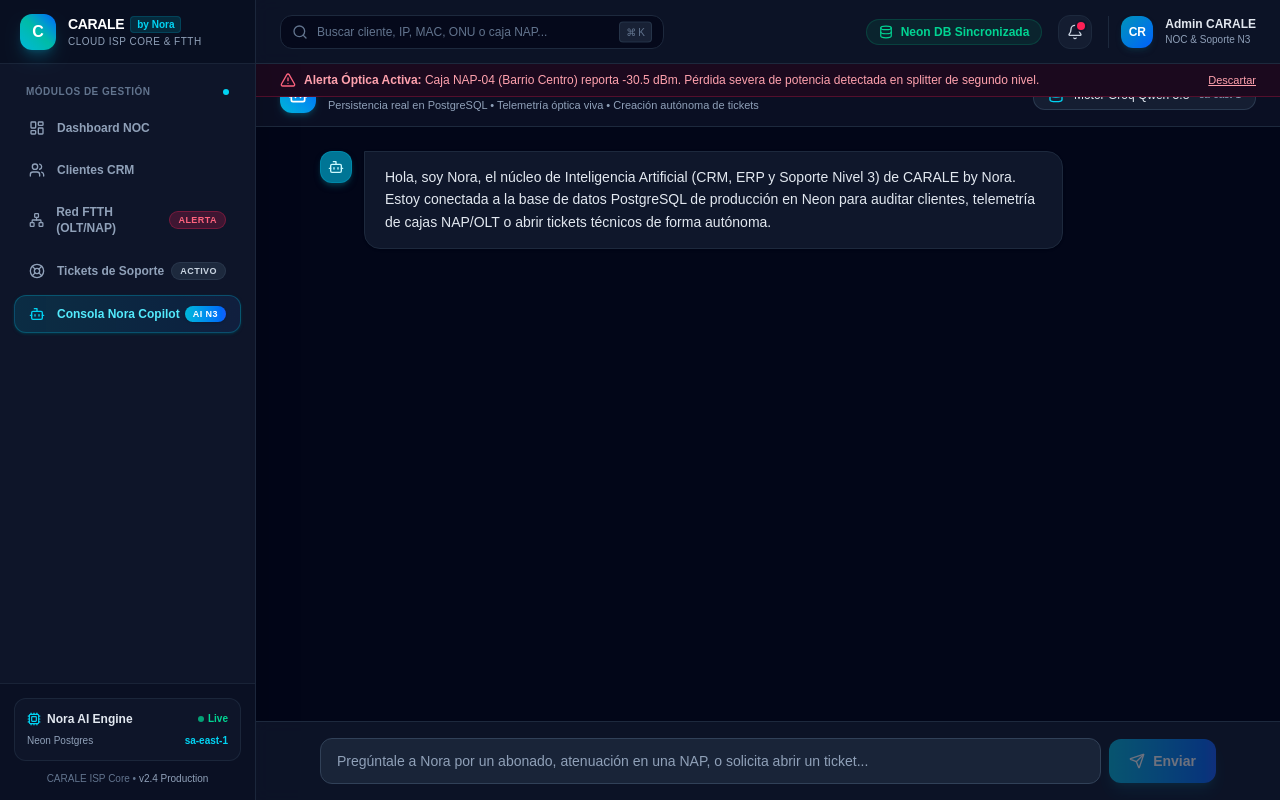
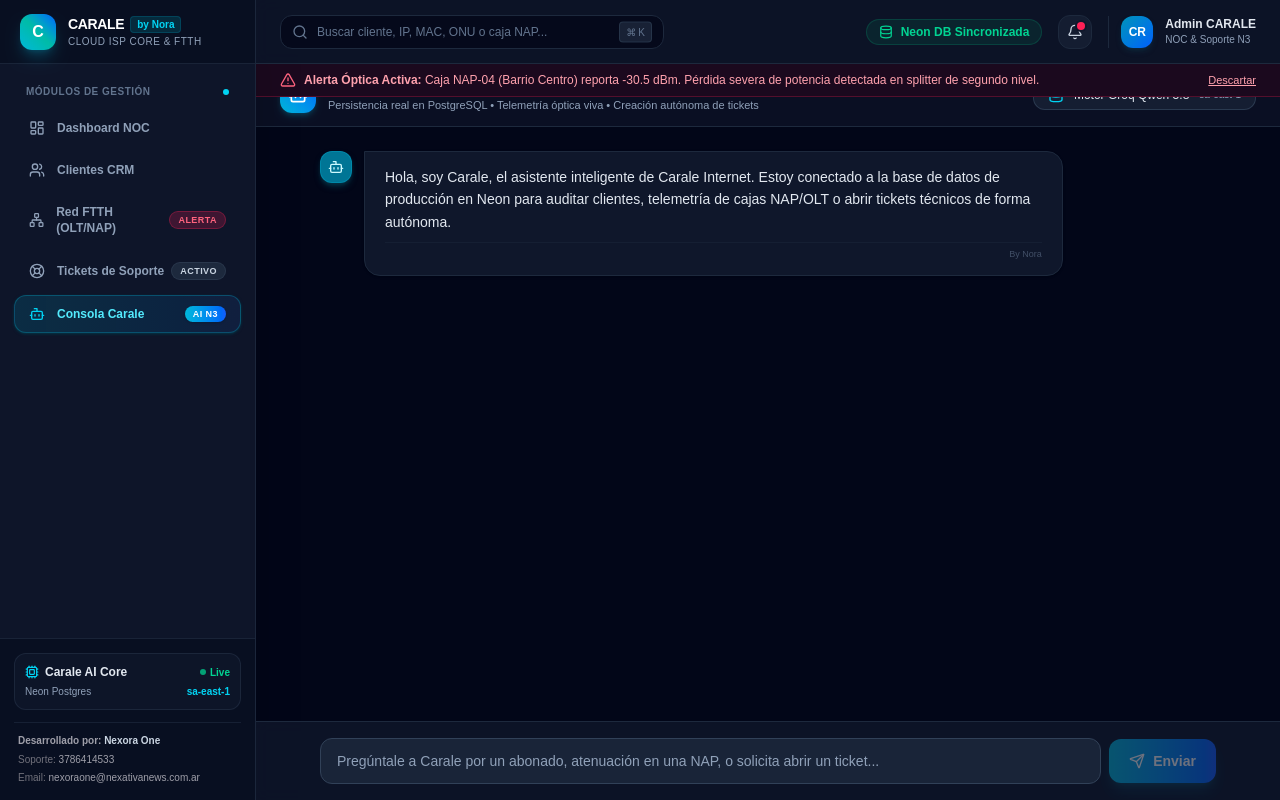
Before and after one commit to nexoravisual0-a11y/nora-isp, a Next.js app: page /nora in a window 1280 px wide. Built offline with nearby package versions, Linux system fonts and the light colour scheme.

Commit message:
feat(branding): actualizar identidad a Carale, firma oficial Nexora One y depuracion de chatwoot

```diff
--- a/src/app/api/chat/route.ts
+++ b/src/app/api/chat/route.ts
@@ -102,7 +102,7 @@ async function ejecutarCrearTicket(args: {
 }) {
   const randomSuffix = Math.floor(100 + Math.random() * 900);
   const ticketId = `TCK-${randomSuffix}`;
-  const timestampDesc = "Hace un instante (Nora IA)";
+  const timestampDesc = "Hace un instante (Carale IA)";
 
   await sql`
     INSERT INTO tickets (id, cliente, asunto, prioridad, estado, creado)
@@ -447,7 +447,7 @@ export async function POST(req: NextRequest) {
 
     const errorMessage = error instanceof Error ? error.message : "Error interno del servidor";
     return NextResponse.json(
-      { error: `Fallo en el procesamiento de Nora IA: ${errorMessage}`, code: "INTERNAL" },
+      { error: `Fallo en el procesamiento de Carale IA: ${errorMessage}`, code: "INTERNAL" },
       { status: 500 }
     );
   }
--- a/src/app/api/webhooks/whatsapp/route.ts
+++ b/src/app/api/webhooks/whatsapp/route.ts
@@ -317,7 +317,7 @@ export async function POST(req: NextRequest) {
           } catch (aiErr) {
             console.error("[WHATSAPP AI INFERENCE ERROR]:", aiErr);
             replyText =
-              "Hola, te habla Nora de CARALE ISP. En este momento estamos experimentando una breve intermitencia en el sistema de autogestión. Nuestro equipo de guardia técnica ha recibido tu notificación y se pondrá en contacto a la brevedad.";
+              "Hola, te habla Carale, el asistente inteligente de Carale Internet. En este momento estamos experimentando una breve intermitencia en el sistema de autogestión. Nuestro equipo de guardia técnica ha recibido tu notificación y se pondrá en contacto a la brevedad.";
           }
 
           // 4. Misión 3: Enviar mensaje saliente a WhatsApp mediante Graph API
--- a/src/app/clientes/page.tsx
+++ b/src/app/clientes/page.tsx
@@ -72,7 +72,7 @@ export default function ClientesPage() {
             className="flex items-center gap-2 px-3.5 py-2 rounded-xl bg-slate-800 hover:bg-slate-700 border border-slate-700 text-cyan-300 text-xs font-semibold transition"
           >
             <Bot className="h-4 w-4" />
-            <span>Consultar CRM con Nora</span>
+            <span>Consultar CRM con Carale</span>
           </Link>
           <button className="flex items-center gap-2 px-4 py-2 rounded-xl bg-cyan-600 hover:bg-cyan-500 text-white text-xs font-semibold shadow-md transition">
             <Plus className="h-4 w-4" />
@@ -219,11 +219,11 @@ export default function ClientesPage() {
                     <td className="py-3.5 px-4 text-right">
                       <Link
                         href={`/nora?prompt=${encodeURIComponent(
-                          `Analiza el estado del cliente ${cliente.nombre} (${cliente.id}), con plan ${cliente.plan}, estado ${cliente.estadoPppoe}, facturación ${cliente.estadoFacturacion} y potencia óptica ${cliente.potenciaDbm} dBm.`
+                          `Carale, analiza el estado del cliente ${cliente.nombre} (${cliente.id}), con plan ${cliente.plan}, estado ${cliente.estadoPppoe}, facturación ${cliente.estadoFacturacion} y potencia óptica ${cliente.potenciaDbm} dBm.`
                         )}`}
                         className="px-2.5 py-1 rounded-lg border border-slate-700 bg-slate-800 text-[11px] text-cyan-300 hover:border-cyan-500/40 transition"
                       >
-                        Auditar con Nora
+                        Auditar con Carale
                       </Link>
                     </td>
                   </tr>
--- a/src/app/nodos/page.tsx
+++ b/src/app/nodos/page.tsx
@@ -62,7 +62,7 @@ export default function NodosPage() {
             className="flex items-center gap-2 px-4 py-2 rounded-xl bg-gradient-to-r from-cyan-500 to-blue-600 hover:from-cyan-400 hover:to-blue-500 text-white text-xs font-semibold shadow-md transition"
           >
             <Bot className="h-4 w-4" />
-            <span>Diagnosticar Red con Nora</span>
+            <span>Diagnosticar Red con Carale</span>
           </Link>
         </div>
       </div>
@@ -187,11 +187,11 @@ export default function NodosPage() {
                 <div className="mt-4 pt-3 border-t border-slate-800/60 flex justify-end">
                   <Link
                     href={`/nora?prompt=${encodeURIComponent(
-                      `Nora, necesito que analices el nodo ${nodo.nombre} (${nodo.id}) con potencia ${potencia} dBm en ${nodo.ubicacion}. Estado actual: ${nodo.estado}. Proporciona recomendaciones para el técnico de campo.`
+                      `Carale, necesito que analices el nodo ${nodo.nombre} (${nodo.id}) con potencia ${potencia} dBm en ${nodo.ubicacion}. Estado actual: ${nodo.estado}. Proporciona recomendaciones para el técnico de campo.`
                     )}`}
                     className="text-xs font-semibold text-cyan-400 hover:text-cyan-300 flex items-center gap-1 transition"
                   >
-                    <span>Pedir reporte a Nora Nivel 3</span>
+                    <span>Pedir reporte a Carale Nivel 3</span>
                     <Zap className="h-3 w-3" />
                   </Link>
                 </div>
--- a/src/app/nora/page.tsx
+++ b/src/app/nora/page.tsx
@@ -36,7 +36,7 @@ interface Message {
   technicalPayload?: TechnicalPayload | null;
 }
 
-function NoraChatInner() {
+function CaraleChatInner() {
   const searchParams = useSearchParams();
   const initialPrompt = searchParams.get("prompt");
 
@@ -44,7 +44,7 @@ function NoraChatInner() {
     {
       role: "assistant",
       content:
-        "Hola, soy Nora, el núcleo de Inteligencia Artificial (CRM, ERP y Soporte Nivel 3) de CARALE by Nora. Estoy conectada a la base de datos PostgreSQL de producción en Neon para auditar clientes, telemetría de cajas NAP/OLT o abrir tickets técnicos de forma autónoma.",
+        "Hola, soy Carale, el asistente inteligente de Carale Internet. Estoy conectado a la base de datos de producción en Neon para auditar clientes, telemetría de cajas NAP/OLT o abrir tickets técnicos de forma autónoma.",
     },
   ]);
   const [input, setInput] = useState("");
@@ -94,7 +94,7 @@ function NoraChatInner() {
       const data = await response.json();
 
       if (!response.ok) {
-        throw new Error(data?.error || "Error al comunicarse con Nora IA.");
+        throw new Error(data?.error || "Error al comunicarse con Carale IA.");
       }
 
       if (data.content) {
@@ -110,7 +110,7 @@ function NoraChatInner() {
         throw new Error("Respuesta vacía del motor de IA.");
       }
     } catch (err: unknown) {
-      console.error("[NORA_CHAT_ERROR]:", err);
+      console.error("[CARALE_CHAT_ERROR]:", err);
       const msg = err instanceof Error ? err.message : "Error inesperado de comunicación.";
       setErrorMsg(msg);
     } finally {
@@ -120,7 +120,7 @@ function NoraChatInner() {
 
   return (
     <div className="flex h-[calc(100vh-4rem)] flex-col bg-slate-950 font-sans">
-      {/* Barra Superior de Control de Nora */}
+      {/* Barra Superior de Control de Carale */}
       <div className="border-b border-slate-800 bg-slate-900/60 px-6 py-3 flex flex-wrap items-center justify-between gap-4 shrink-0">
         <div className="flex items-center gap-3">
           <div className="flex h-9 w-9 items-center justify-center rounded-xl bg-gradient-to-tr from-cyan-500 to-blue-600 font-bold text-white shadow-md shadow-cyan-500/20">
@@ -128,7 +128,7 @@ function NoraChatInner() {
           </div>
           <div>
             <div className="flex items-center gap-2">
-              <h1 className="text-sm font-semibold text-white">Consola Nora (Nivel 3 FTTH & ERP)</h1>
+              <h1 className="text-sm font-semibold text-white">Carale (Nivel 3 FTTH & ERP)</h1>
               <span className="flex items-center gap-1 text-[10px] font-semibold text-emerald-400 bg-emerald-500/10 px-2 py-0.5 rounded-full border border-emerald-500/20">
                 <span className="h-1.5 w-1.5 rounded-full bg-emerald-400 animate-pulse" /> Neon DB Conectado
               </span>
@@ -176,7 +176,16 @@ function NoraChatInner() {
                         : "bg-slate-900 border border-slate-800 text-slate-200 rounded-tl-none whitespace-pre-wrap"
                     }`}
                   >
-                    {msg.content}
+                    <div>{msg.content}</div>
+
+                    {/* Div minúsculo en la parte inferior derecha con "By Nora" */}
+                    {!isUser && (
+                      <div className="flex justify-end mt-2 pt-1 border-t border-slate-800/50">
+                        <span className="text-[9px] text-slate-500 select-none font-medium opacity-60">
+                          By Nora
+                        </span>
+                      </div>
+                    )}
                   </div>
 
                   {/* Tarjeta Embebida (technicalPayload) */}
@@ -254,7 +263,7 @@ function NoraChatInner() {
                   <span className="h-2 w-2 rounded-full bg-cyan-400 animate-pulse [animation-delay:200ms]" />
                   <span className="h-2 w-2 rounded-full bg-cyan-400 animate-pulse [animation-delay:400ms]" />
                   <span className="ml-2 text-xs text-slate-300 font-medium">
-                    Nora está consultando la telemetría en Neon Postgres y razonando la solución...
+                    Carale está consultando la telemetría en Neon Postgres y razonando la solución...
                   </span>
                 </div>
               </div>
@@ -280,7 +289,7 @@ function NoraChatInner() {
             value={input}
             onChange={(e) => setInput(e.target.value)}
             disabled={isLoading}
-            placeholder="Pregúntale a Nora por un abonado, atenuación en una NAP, o solicita abrir un ticket..."
+            placeholder="Pregúntale a Carale por un abonado, atenuación en una NAP, o solicita abrir un ticket..."
             className="flex-1 rounded-xl border border-slate-700 bg-slate-800/80 px-4 py-3 text-sm text-slate-100 placeholder-slate-400 focus:border-cyan-500 focus:outline-none focus:ring-1 focus:ring-cyan-500 disabled:opacity-50 transition"
           />
           <button
@@ -299,8 +308,8 @@ function NoraChatInner() {
 
 export default function NoraCopilotPage() {
   return (
-    <Suspense fallback={<div className="p-8 text-xs text-slate-400">Cargando Consola Nora...</div>}>
-      <NoraChatInner />
+    <Suspense fallback={<div className="p-8 text-xs text-slate-400">Cargando Consola Carale...</div>}>
+      <CaraleChatInner />
     </Suspense>
   );
 }
--- a/src/app/page.tsx
+++ b/src/app/page.tsx
@@ -73,7 +73,7 @@ export default async function DashboardSummaryPage() {
             className="flex items-center gap-2 px-4 py-2 rounded-xl bg-gradient-to-r from-cyan-500 to-blue-600 hover:from-cyan-400 hover:to-blue-500 text-white text-xs font-semibold shadow-lg shadow-cyan-500/20 transition-all"
           >
             <Zap className="h-4 w-4" />
-            <span>Consultar con Nora Copilot</span>
+            <span>Consultar con Carale</span>
           </Link>
         </div>
       </div>
@@ -161,7 +161,7 @@ export default async function DashboardSummaryPage() {
             <span className="text-3xl font-extrabold text-white tracking-tight">
               {stats.ticketsAbiertos}
             </span>
-            <span className="text-xs text-cyan-400 font-medium">Gestión Nora IA</span>
+            <span className="text-xs text-cyan-400 font-medium">Gestión Carale IA</span>
           </div>
           <p className="mt-2 text-[11px] text-slate-400">Reclamos técnicos persistidos</p>
         </div>
@@ -263,7 +263,7 @@ export default async function DashboardSummaryPage() {
 
           <div className="mt-6 pt-5 border-t border-slate-800/80">
             <div className="flex items-center justify-between text-xs">
-              <span className="text-slate-400">Cerebro Nora ISP:</span>
+              <span className="text-slate-400">Cerebro Carale:</span>
               <span className="text-emerald-400 font-semibold flex items-center gap-1">
                 <span className="h-2 w-2 rounded-full bg-emerald-400 animate-pulse" /> Conectado a Neon DB
               </span>
--- a/src/components/DashboardLayout.tsx
+++ b/src/components/DashboardLayout.tsx
@@ -13,10 +13,7 @@ import {
   Search,
   Cpu,
   Database,
-  Radio,
   AlertTriangle,
-  ChevronRight,
-  ShieldCheck,
 } from "lucide-react";
 
 interface SidebarLink {
@@ -31,7 +28,7 @@ const NAVIGATION_LINKS: SidebarLink[] = [
   { name: "Clientes CRM", href: "/clientes", icon: Users },
   { name: "Red FTTH (OLT/NAP)", href: "/nodos", icon: Network, badge: "Alerta" },
   { name: "Tickets de Soporte", href: "/tickets", icon: LifeBuoy, badge: "Activo" },
-  { name: "Consola Nora Copilot", href: "/nora", icon: Bot, badge: "AI N3" },
+  { name: "Consola Carale", href: "/nora", icon: Bot, badge: "AI N3" },
 ];
 
 export default function DashboardLayout({ children }: { children: React.ReactNode }) {
@@ -40,7 +37,7 @@ export default function DashboardLayout({ children }: { children: React.ReactNod
 
   return (
     <div className="flex h-screen w-full bg-slate-950 text-slate-100 overflow-hidden font-sans">
-      {/* Sidebar Lateral de Alta Fidelidad - CARALE by Nora */}
+      {/* Sidebar Lateral - CARALE by Nora */}
       <aside className="w-64 border-r border-slate-800/90 bg-slate-900/95 flex flex-col justify-between shrink-0 shadow-2xl backdrop-blur-md">
         <div>
           {/* Logo y Branding CARALE by Nora */}
@@ -107,13 +104,13 @@ export default function DashboardLayout({ children }: { children: React.ReactNod
           </nav>
         </div>
 
-        {/* Footer Sidebar con Telemetría de Servidores */}
-        <div className="p-3.5 border-t border-slate-800/80 bg-slate-950/30 space-y-2.5">
-          <div className="rounded-xl border border-slate-800/90 bg-slate-900/80 p-3">
-            <div className="flex items-center justify-between text-xs font-semibold text-slate-200 mb-1.5">
+        {/* Footer Sidebar con Firma Oficial de la Agencia */}
+        <div className="p-3.5 border-t border-slate-800/80 bg-slate-950/40 space-y-3">
+          <div className="rounded-xl border border-slate-800/90 bg-slate-900/80 p-2.5">
+            <div className="flex items-center justify-between text-xs font-semibold text-slate-200 mb-1">
               <div className="flex items-center gap-1.5">
                 <Cpu className="h-3.5 w-3.5 text-cyan-400" />
-                <span>Nora AI Engine</span>
+                <span>Carale AI Core</span>
               </div>
               <span className="flex items-center gap-1 text-[10px] text-emerald-400 font-bold">
                 <span className="h-1.5 w-1.5 rounded-full bg-emerald-400 animate-pulse" />
@@ -125,8 +122,18 @@ export default function DashboardLayout({ children }: { children: React.ReactNod
               <span className="text-cyan-400 font-semibold">sa-east-1</span>
             </div>
           </div>
-          <div className="text-center text-[10px] text-slate-500 font-medium">
-            CARALE ISP Core • <span className="text-slate-400">v2.4 Production</span>
+
+          {/* Firma Oficial de la Agencia Desarrolladora */}
+          <div className="px-1 text-[10px] text-zinc-500 leading-relaxed space-y-0.5 border-t border-slate-800/70 pt-2.5">
+            <div className="font-semibold text-zinc-400">
+              Desarrollado por: <span className="text-slate-300">Nexora One</span>
+            </div>
+            <div>
+              Soporte: <a href="tel:3786414533" className="hover:text-cyan-400 text-zinc-400 transition font-mono">3786414533</a>
+            </div>
+            <div className="truncate">
+              Email: <a href="mailto:nexoraone@nexativanews.com.ar" className="hover:text-cyan-400 text-zinc-400 transition font-mono">nexoraone@nexativanews.com.ar</a>
+            </div>
           </div>
         </div>
       </aside>
```
Also changed, not shown: src/app/layout.tsx (+1 -26 lines), src/app/tickets/page.tsx (+5 -5 lines), src/lib/nora-prompt.ts (+6 -5 lines).
